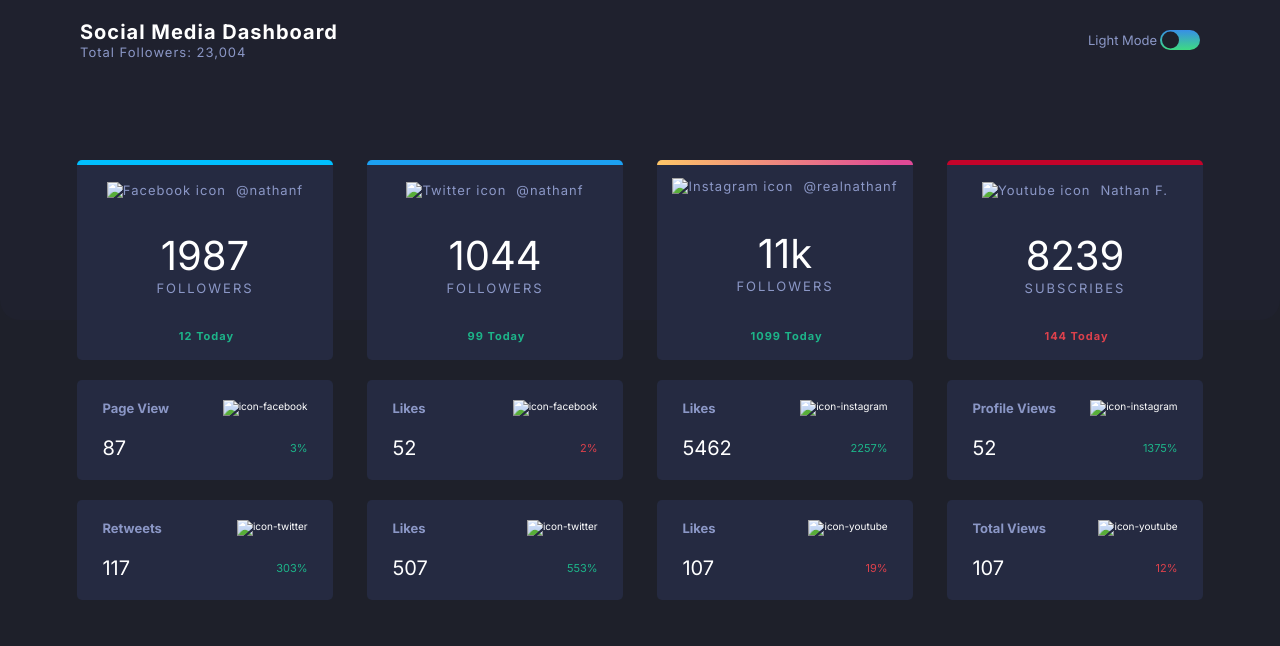
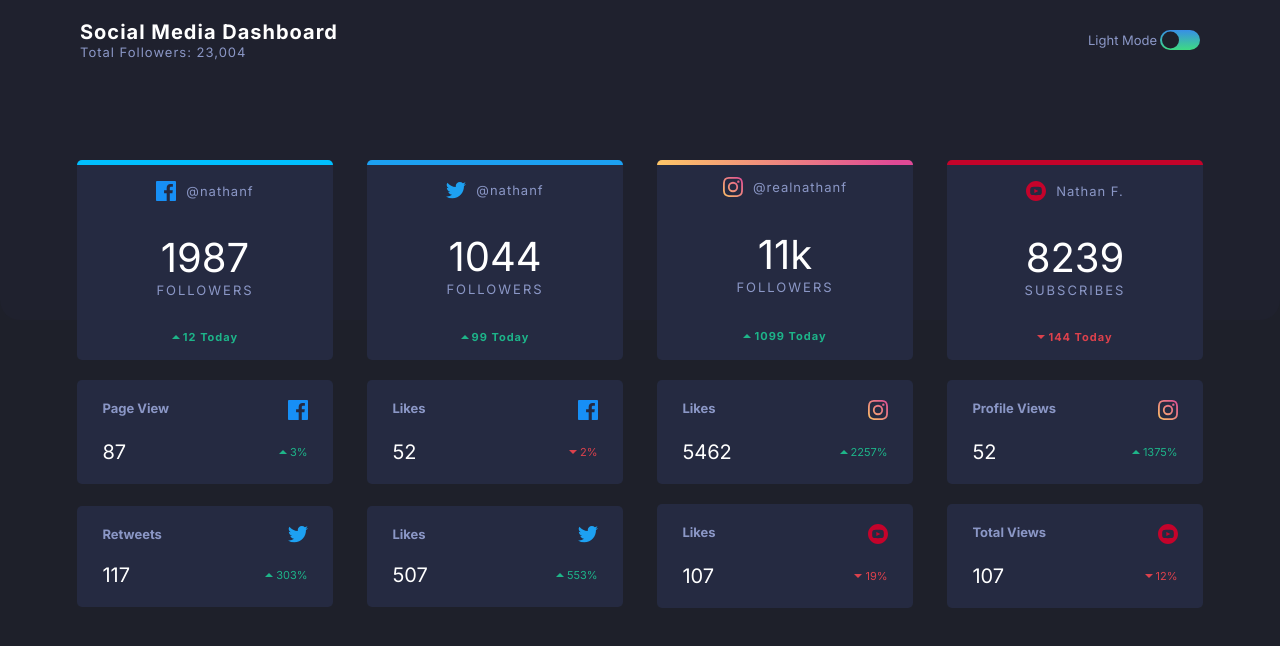
Before and after one commit to WronskiN/Social-Media-Dashboard, a plain HTML site: page index.html in a window 1280 px wide. Drawn offline with nearby package versions, Linux system fonts and the light colour scheme; files that its build step writes are made by us from their sources; the site is published under a folder, as on GitHub Pages, so addresses that start at the root find nothing.

Commit message:
Update links for all images to allow GH read it[

```diff
--- a/index.html
+++ b/index.html
@@ -28,51 +28,51 @@
         <div class="dashboard__followers">
 
           <div class="follower">
-            <div class="follower__name"><img class="img" src="/images/icon-facebook.svg" alt="Facebook icon">@nathanf</div>
+            <div class="follower__name"><img class="img" src="images/icon-facebook.svg" alt="Facebook icon">@nathanf</div>
             <div class="follower__numbers">
               <span class="follower__num">1987</span>
               <p class="follower__text">followers</p>
             </div>
-            <div class="follower__subscr"><img src="/images/icon-up.svg" alt="">12 Today</div>
+            <div class="follower__subscr"><img src="images/icon-up.svg" alt="">12 Today</div>
           </div>
 
           <div class="follower">
-            <div class="follower__name"><img class="img" src="/images/icon-twitter.svg" alt="Twitter icon">@nathanf</div>
+            <div class="follower__name"><img class="img" src="images/icon-twitter.svg" alt="Twitter icon">@nathanf</div>
             <div class="follower__numbers">
               <span class="follower__num">1044</span>
               <p class="follower__text">followers</p>
             </div>
-            <div class="follower__subscr"><img src="/images/icon-up.svg" alt="">99 Today</div>
+            <div class="follower__subscr"><img src="images/icon-up.svg" alt="">99 Today</div>
           </div>
 
           <div class="follower follower__instagram">
-            <div class="follower__name"><img class="img" src="/images/icon-instagram.svg" alt="Instagram icon">@realnathanf</div>
+            <div class="follower__name"><img class="img" src="images/icon-instagram.svg" alt="Instagram icon">@realnathanf</div>
             <div class="follower__numbers">
               <span class="follower__num">11k</span>
               <p class="follower__text">followers</p>
             </div>
-            <div class="follower__subscr"><img src="/images/icon-up.svg" alt="">1099 Today</div>
+            <div class="follower__subscr"><img src="images/icon-up.svg" alt="">1099 Today</div>
           </div>
 
           <div class="follower">
-            <div class="follower__name"><img class="img" src="/images/icon-youtube.svg" alt="Youtube icon">Nathan F.</div>
+            <div class="follower__name"><img class="img" src="images/icon-youtube.svg" alt="Youtube icon">Nathan F.</div>
             <div class="follower__numbers">
               <span class="follower__num">8239</span>
               <p class="follower__text">subscribes</p>
             </div>
-            <div class="follower__subscr follower__subscr--colorRed"><img src="/images/icon-down.svg" alt="">144 Today</div>
+            <div class="follower__subscr follower__subscr--colorRed"><img src="images/icon-down.svg" alt="">144 Today</div>
           </div>
         </div>
         <div class="dashboard__overview">
           <div class="card">
             <div class="card__top">
               <p class="text">Page View</p>
-              <img src="/images/icon-facebook.svg" alt="icon-facebook">
+              <img src="images/icon-facebook.svg" alt="icon-facebook">
             </div>
             <div class="card__bottom">
               <span class="num">87</span>
               <div class="precentage">
-                <img class="precentage__img" src="/images/icon-up.svg" alt="">
+                <img class="precentage__img" src="images/icon-up.svg" alt="">
                 <span class="precentage__num">3%</span>
               </div>
             </div>
@@ -80,12 +80,12 @@
           <div class="card">
             <div class="card__top">
               <p class="text">Likes</p>
-              <img src="/images/icon-facebook.svg" alt="icon-facebook">
+              <img src="images/icon-facebook.svg" alt="icon-facebook">
             </div>
             <div class="card__bottom">
               <span class="num">52</span>
               <div class="precentage">
-                <img class="precentage__img" src="/images/icon-down.svg" alt="">
+                <img class="precentage__img" src="images/icon-down.svg" alt="">
                 <span class="precentage__num precentage__num--red">2%</span>
               </div>
             </div>
@@ -93,12 +93,12 @@
           <div class="card">
             <div class="card__top">
               <p class="text">Likes</p>
-              <img src="/images/icon-instagram.svg" alt="icon-instagram">
+              <img src="images/icon-instagram.svg" alt="icon-instagram">
             </div>
             <div class="card__bottom">
               <span class="num">5462</span>
               <div class="precentage">
-                <img class="precentage__img" src="/images/icon-up.svg" alt="">
+                <img class="precentage__img" src="images/icon-up.svg" alt="">
                 <span class="precentage__num">2257%</span>
               </div>
             </div>
@@ -106,12 +106,12 @@
           <div class="card">
             <div class="card__top">
               <p class="text">Profile Views</p>
-              <img src="/images/icon-instagram.svg" alt="icon-instagram">
+              <img src="images/icon-instagram.svg" alt="icon-instagram">
             </div>
             <div class="card__bottom">
               <span class="num">52</span>
               <div class="precentage">
-                <img class="precentage__img" src="/images/icon-up.svg" alt="">
+                <img class="precentage__img" src="images/icon-up.svg" alt="">
                 <span class="precentage__num">1375%</span>
               </div>
             </div>
@@ -119,12 +119,12 @@
           <div class="card">
             <div class="card__top">
               <p class="text">Retweets</p>
-              <img src="/images/icon-twitter.svg" alt="icon-twitter">
+              <img src="images/icon-twitter.svg" alt="icon-twitter">
             </div>
             <div class="card__bottom">
               <span class="num">117</span>
               <div class="precentage">
-                <img class="precentage__img" src="/images/icon-up.svg" alt="">
+                <img class="precentage__img" src="images/icon-up.svg" alt="">
                 <span class="precentage__num">303%</span>
               </div>
             </div>
@@ -132,12 +132,12 @@
           <div class="card">
             <div class="card__top">
               <p class="text">Likes</p>
-              <img src="/images/icon-twitter.svg" alt="icon-twitter">
+              <img src="images/icon-twitter.svg" alt="icon-twitter">
             </div>
             <div class="card__bottom">
               <span class="num">507</span>
               <div class="precentage">
-                <img class="precentage__img" src="/images/icon-up.svg" alt="">
+                <img class="precentage__img" src="images/icon-up.svg" alt="">
                 <span class="precentage__num">553%</span>
               </div>
             </div>
@@ -145,12 +145,12 @@
           <div class="card">
             <div class="card__top">
               <p class="text">Likes</p>
-              <img src="/images/icon-youtube.svg" alt="icon-youtube">
+              <img src="images/icon-youtube.svg" alt="icon-youtube">
             </div>
             <div class="card__bottom">
               <span class="num">107</span>
               <div class="precentage">
-                <img class="precentage__img" src="/images/icon-down.svg" alt="">
+                <img class="precentage__img" src="images/icon-down.svg" alt="">
                 <span class="precentage__num precentage__num--red">19%</span>
               </div>
             </div>
@@ -158,12 +158,12 @@
           <div class="card">
             <div class="card__top">
               <p class="text">Total Views</p>
-              <img src="/images/icon-youtube.svg" alt="icon-youtube">
+              <img src="images/icon-youtube.svg" alt="icon-youtube">
             </div>
             <div class="card__bottom">
               <span class="num">107</span>
               <div class="precentage">
-                <img class="precentage__img" src="/images/icon-down.svg" alt="">
+                <img class="precentage__img" src="images/icon-down.svg" alt="">
                 <span class="precentage__num precentage__num--red">12%</span>
               </div>
             </div>
```
